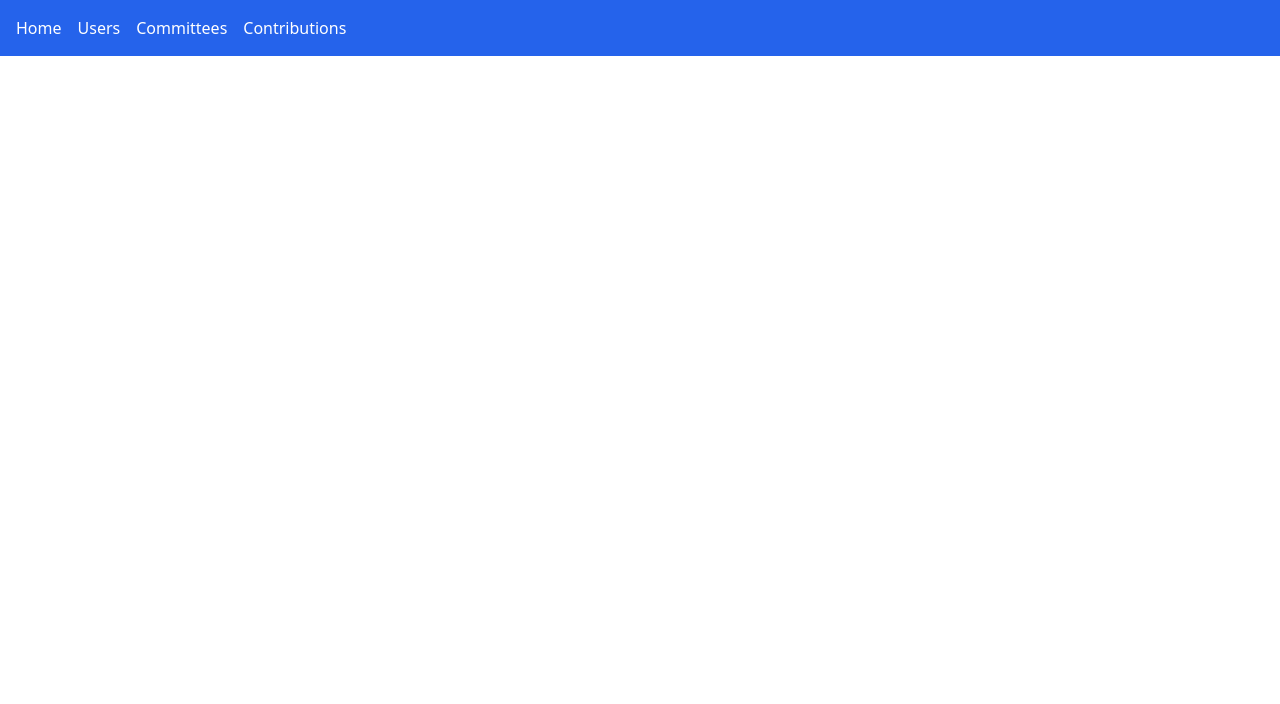
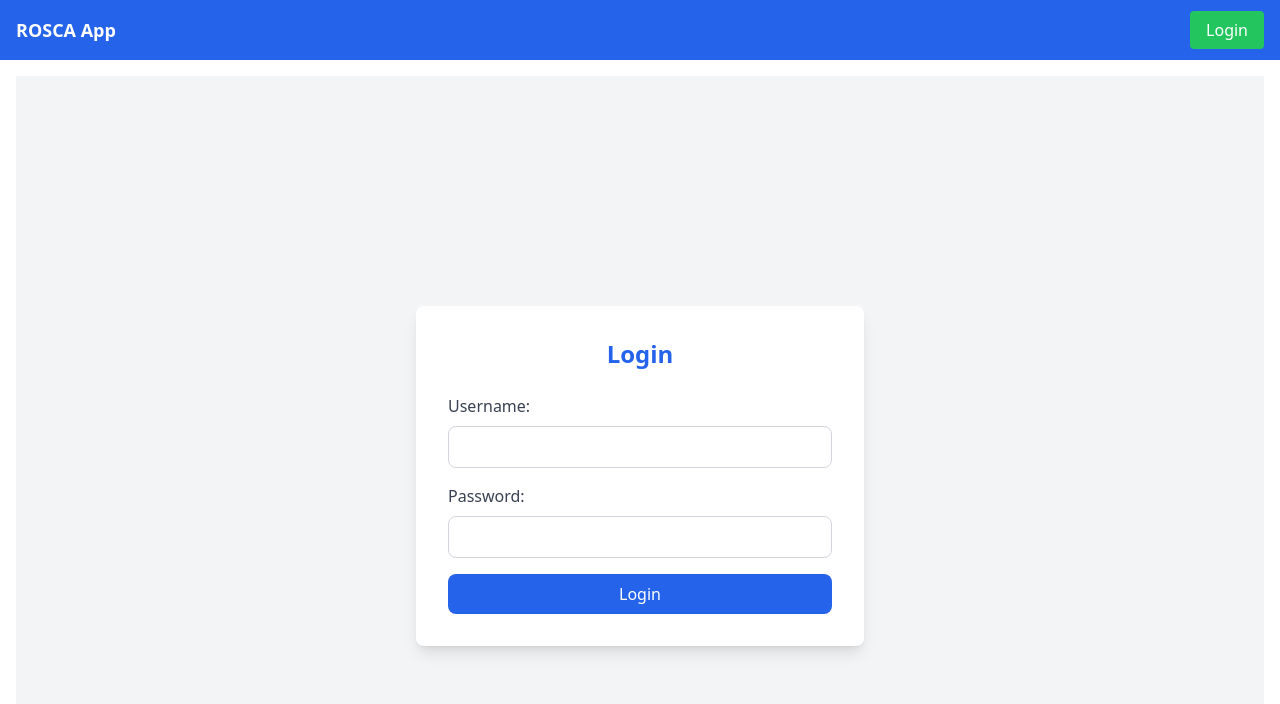
Before and after one commit to Adii-Malik/rosca-app, a React (Create React App) app in the folder client/: page /login in a window 1280 px wide. Shown: the top 704 px of the page. Built offline with nearby package versions, Linux system fonts and the light colour scheme; no server answers.

Commit message:
Basic auth added

```diff
--- a/client/src/App.js
+++ b/client/src/App.js
@@ -1,20 +1,26 @@
 import React from 'react';
-import { BrowserRouter as Router, Route, Routes } from 'react-router-dom'; // Updated import for react-router-dom v6
+import { BrowserRouter as Router, Route, Routes, Navigate } from 'react-router-dom';
 import Navbar from './components/Navbar';
 import HomeManagement from './pages/HomeManagement';
 import UserManagement from './pages/UserManagement';
 import CommitteeManagement from './pages/CommitteeManagement';
 import ContributionManagement from './pages/ContributionManagement';
+import Login from './pages/Login';
 
 const App = () => {
+  const isAuthenticated = () => {
+    return sessionStorage.getItem('auth') !== null;
+  };
+
   return (
     <Router>
       <Navbar />
       <div className="container mx-auto p-4">
-        <Routes> {/* Changed from Switch to Routes for react-router-dom v6 */}
-          <Route path="/users" element={<UserManagement />} />
-          <Route path="/committees" element={<CommitteeManagement />} />
-          <Route path="/contributions" element={<ContributionManagement />} />
+        <Routes>
+          <Route path="/login" element={<Login />} />
+          <Route path="/users" element={isAuthenticated() ? <UserManagement /> : <Navigate to="/login" />} />
+          <Route path="/committees" element={isAuthenticated() ? <CommitteeManagement /> : <Navigate to="/login" />} />
+          <Route path="/contributions" element={isAuthenticated() ? <ContributionManagement /> : <Navigate to="/login" />} />
           <Route path="/" element={<HomeManagement />} />
         </Routes>
       </div>
--- a/client/src/components/Navbar.js
+++ b/client/src/components/Navbar.js
@@ -1,25 +1,54 @@
 // src/components/Navbar.js
 import React from 'react';
-import { Link } from 'react-router-dom';
+import { Link, useNavigate } from 'react-router-dom';
 
 const Navbar = () => {
+    const navigate = useNavigate();
+
+    const isAuthenticated = () => {
+        return sessionStorage.getItem('auth') !== null; // Check if user is authenticated
+    };
+
+    const handleLogout = () => {
+        sessionStorage.removeItem('auth'); // Clear authentication
+        navigate('/login'); // Redirect to login page using react-router
+    };
+
     return (
         <nav className="bg-blue-600 p-4">
-            <div className="container mx-auto">
-                <ul className="flex space-x-4">
-                    <li>
-                        <Link to="/" className="text-white hover:text-gray-200">Home</Link>
-                    </li>
-                    <li>
-                        <Link to="/users" className="text-white hover:text-gray-200">Users</Link>
-                    </li>
-                    <li>
-                        <Link to="/committees" className="text-white hover:text-gray-200">Committees</Link>
-                    </li>
-                    <li>
-                        <Link to="/contributions" className="text-white hover:text-gray-200">Contributions</Link>
-                    </li>
-                </ul>
+            <div className="container mx-auto flex justify-between items-center">
+                {/* Left Section */}
+                <div className="flex space-x-4">
+                    {isAuthenticated() ? (
+                        <>
+                            <Link className="text-white hover:text-gray-200" to="/">Home</Link>
+                            <Link className="text-white hover:text-gray-200" to="/users">User Management</Link>
+                            <Link className="text-white hover:text-gray-200" to="/committees">Committee Management</Link>
+                            <Link className="text-white hover:text-gray-200" to="/contributions">Contribution Management</Link>
+                        </>
+                    ) : (
+                        <Link className="text-white hover:text-gray-200 font-bold text-lg" to="/">ROSCA App</Link>
+                    )}
+                </div>
+
+                {/* Right Section */}
+                <div>
+                    {isAuthenticated() ? (
+                        <button
+                            onClick={handleLogout}
+                            className="bg-red-500 text-white px-4 py-2 rounded hover:bg-red-600"
+                        >
+                            Logout
+                        </button>
+                    ) : (
+                        <Link
+                            to="/login"
+                            className="bg-green-500 text-white px-4 py-2 rounded hover:bg-green-600"
+                        >
+                            Login
+                        </Link>
+                    )}
+                </div>
             </div>
         </nav>
     );
--- /dev/null
+++ b/client/src/pages/Login.js
@@ -0,0 +1,71 @@
+import React, { useState } from 'react';
+import { useNavigate } from 'react-router-dom';
+import { authenticateUser } from '../services/api';
+
+const Login = () => {
+    const [username, setUsername] = useState('');
+    const [password, setPassword] = useState('');
+    const [error, setError] = useState('');
+    const navigate = useNavigate();
+
+    const handleSubmit = async (e) => {
+        e.preventDefault();
+
+        // Basic authentication
+        const encodedCredentials = btoa(`${username}:${password}`);
+        try {
+            const response = await authenticateUser(encodedCredentials);
+            if (response.status === 200) { // Check for a successful status code
+                // If login is successful, store the credentials or token
+                sessionStorage.setItem('auth', encodedCredentials);
+                navigate('/'); // Redirect to home or dashboard
+            } else {
+                setError('Invalid credentials');
+            }
+        } catch (err) {
+            console.error('Error during authentication:', err);
+            setError('An error occurred. Please try again.');
+        }
+    };
+
+    return (
+        <div className="min-h-screen flex items-center justify-center bg-gray-100">
+            <div className="bg-white p-8 rounded-lg shadow-lg max-w-md w-full">
+                <h2 className="text-2xl font-bold mb-6 text-center text-blue-600">Login</h2>
+                <form onSubmit={handleSubmit} className="space-y-4">
+                    <div>
+                        <label className="block text-gray-700 font-medium mb-2">Username:</label>
+                        <input
+                            type="text"
+                            value={username}
+                            onChange={(e) => setUsername(e.target.value)}
+                            className="w-full px-4 py-2 border border-gray-300 rounded-lg focus:outline-none focus:ring focus:ring-blue-300"
+                            required
+                        />
+                    </div>
+                    <div>
+                        <label className="block text-gray-700 font-medium mb-2">Password:</label>
+                        <input
+                            type="password"
+                            value={password}
+                            onChange={(e) => setPassword(e.target.value)}
+                            className="w-full px-4 py-2 border border-gray-300 rounded-lg focus:outline-none focus:ring focus:ring-blue-300"
+                            required
+                        />
+                    </div>
+                    {error && (
+                        <p className="text-red-500 text-sm mt-2">{error}</p>
+                    )}
+                    <button
+                        type="submit"
+                        className="w-full bg-blue-600 text-white py-2 rounded-lg font-medium hover:bg-blue-700 transition duration-200"
+                    >
+                        Login
+                    </button>
+                </form>
+            </div>
+        </div>
+    );
+};
+
+export default Login;
--- a/client/src/services/api.js
+++ b/client/src/services/api.js
@@ -148,3 +148,13 @@ export const deleteDraw = async (drawId) => {
     const response = await axiosInstance.delete(`/draws/${drawId}`);
     return response.data;
 };
+
+// Authenticate function
+export const authenticateUser = async (creds) => {
+    const response = await axiosInstance.get('/auth/authenticate', {
+        headers: {
+            'Authorization': `Basic ${creds}`,
+        },
+    });
+    return response;
+};
--- a/client/src/services/axiosInstance.js
+++ b/client/src/services/axiosInstance.js
@@ -1,6 +1,4 @@
 import axios from 'axios';
-
-console.log(process.env);
 
 // Create an Axios instance
 const axiosInstance = axios.create({
```
